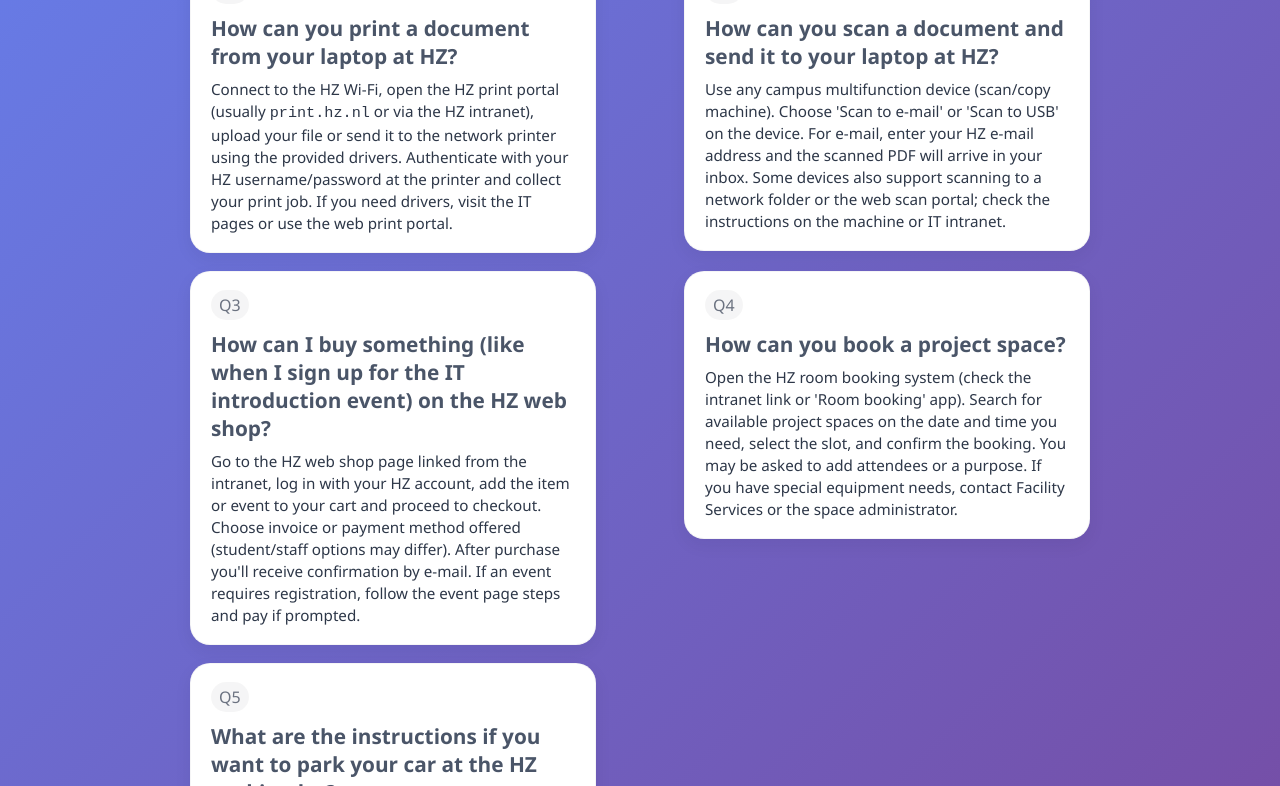
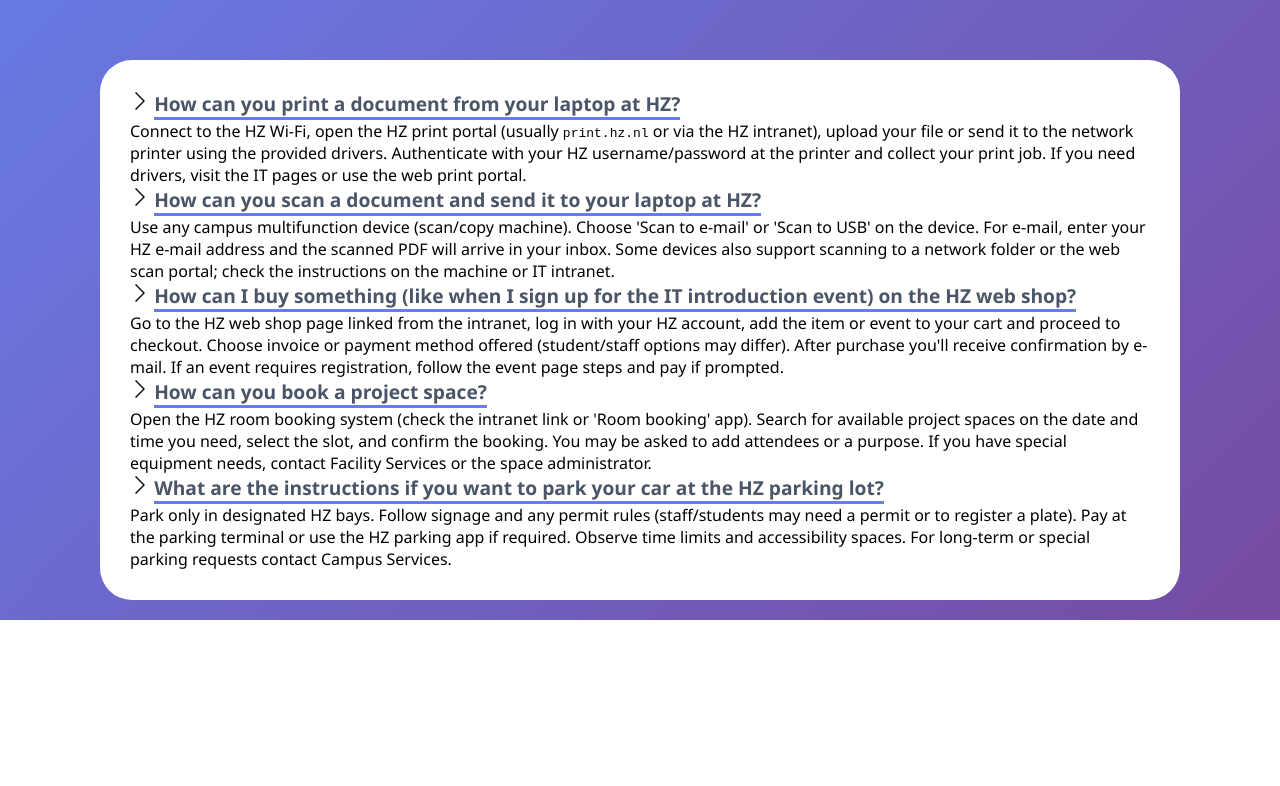
Before and after one commit to tsra0001/tsra0001.github.io, a plain HTML site: page Portfolio Website/pages/faq.html in a window 1280 px wide. Shown: the part 183-969 px from the top of the page. After the commit the page ends 803 px from the top, so only its background shows below. Drawn offline with Linux system fonts and the light colour scheme.

Commit message:
Redo faq page

```diff
--- a/Portfolio Website/css/style.css
+++ b/Portfolio Website/css/style.css
@@ -11,6 +11,7 @@ body {
     background: linear-gradient(135deg, #667eea 0%, #764ba2 100%);
     min-height: 100vh;
     overflow-x: hidden;
+    padding-top: 3rem;
 }
 
 /* Main content container */
@@ -31,6 +32,12 @@ body {
 .hero h1 {
     font-size: 3.5em;
     margin-bottom: 10px;
+    text-shadow: 2px 2px 4px rgba(0, 0, 0, 0.3);
+    animation: fadeInUp 1s ease-out 0.3s both;
+}
+
+.hero h2 {
+    font-size: 2.5em;
     text-shadow: 2px 2px 4px rgba(0, 0, 0, 0.3);
     animation: fadeInUp 1s ease-out 0.3s both;
 }
@@ -116,6 +123,37 @@ body {
     margin-bottom: 20px;
     font-size: 1.1em;
 }
+
+
+
+/* FAQ css */
+.wrap {
+    background-color: white;
+    border-radius: 2rem;
+    margin: auto 2.5rem auto 2.5rem;
+    padding: 30px;
+}
+
+.questionItem h2 {
+    color: #4a5568;
+    font-weight: bold;
+}
+
+.questionItem h2, img {
+    display: inline-block;
+    font-size: 1.2rem;
+}
+
+.questionItem h2 {
+    border-bottom: 3px solid #667eea;
+}
+
+.questionItem img {
+    transform: rotate(-90deg);
+}
+
+
+
 
 /* Image container with overlay */
 .image-container {
@@ -228,78 +266,6 @@ body {
     margin-top: 0;
 }
 
-/* FAQ Section */
-.wrap {
-    max-width: 900px;
-    margin: 0 auto;
-}
-
-/* FAQ grid layout */
-.grid {
-    display: grid;
-    grid-template-columns: 1fr 1fr;
-    gap: 18px 28px;
-    align-items: start;
-    margin-top: 30px;
-}
-
-/* FAQ question cards */
-.question {
-    background: #ffffff;
-    border-radius: 20px;
-    padding: 18px 20px;
-    box-shadow: 0 6px 18px rgba(15, 23, 42, 0.06);
-    border: 1px solid rgba(15, 23, 42, 0.04);
-}
-
-.q {
-    font-weight: 600;
-    margin: 0 0 8px;
-    color: #4a5568;
-    font-size: 1.3em;
-}
-
-.a {
-    color: #2d3748;
-    margin: 0;
-    font-size: 0.95rem;
-    line-height: 1.45
-}
-
-/* Column positioning for FAQ items */
-.item.left {
-    grid-column: 1;
-    margin-right: 30px;
-}
-
-.item.right {
-    grid-column: 2;
-    margin-left: 30px;
-}
-
-/* Mobile FAQ layout */
-@media (max-width:680px) {
-    .grid {
-        grid-template-columns: 1fr;
-    }
-
-    .item.right,
-    .item.left {
-        grid-column: auto
-    }
-}
-
-/* Helper styles for labels */
-.small {
-    display: inline-block;
-    font-size: 1;
-    padding: 4px 8px;
-    border-radius: 999px;
-    background: rgba(15, 23, 42, 0.04);
-    color: #6b7280;
-    margin-bottom: 10px;
-}
-
 /* Dashboard/Study Table */
 .study-table table {
     width: 100%;
@@ -383,6 +349,9 @@ body {
 
 
 
+
+
+
 /* Navbar css */
 .navbar {
   display: flex;
@@ -390,7 +359,11 @@ body {
   justify-content: space-between;
   padding: 1rem 2rem;
   background: #4b2a98;
-  position: relative;
+  position: fixed;
+  top: 0;            /* stick to top */
+  left: 0;
+  width: 100%;       /* span full width */
+  z-index: 1000;
 }
 
 /* heading pinned left */
--- a/Portfolio Website/pages/faq.html
+++ b/Portfolio Website/pages/faq.html
@@ -23,16 +23,17 @@
         </nav>
     </div>
 
+    <div class="hero">
+        <h2>Frequently Asked Questions — HZ</h2>
+    </div>
 
-    <div class="wrap">
-        <h1>Frequently Asked Questions — HZ</h1>
+    <div class="container">
 
-        <div class="grid" role="list">
+        <div class="wrap">
 
-            <!-- 1. left -->
-            <div class="question item left" role="listitem">
-                <div class="small">Q1</div>
-                <p class="q">How can you print a document from your laptop at HZ?</p>
+            <div class="questionItem">
+                <img src="../assets/down_arrow.png" width="20px" height="20px">
+                <h2>How can you print a document from your laptop at HZ?</h2>
                 <p class="a">Connect to the HZ Wi-Fi, open the HZ print portal (usually <code>print.hz.nl</code> or via
                     the HZ intranet), upload your file or send it to the network printer using the provided drivers.
                     Authenticate with your HZ username/password at the printer and collect your print job. If you need
@@ -40,10 +41,9 @@
             </div>
 
 
-            <!-- 2. right -->
-            <div class="question item right" role="listitem">
-                <div class="small">Q2</div>
-                <p class="q">How can you scan a document and send it to your laptop at HZ?</p>
+            <div class="questionItem">
+                <img src="../assets/down_arrow.png" width="20px" height="20px">
+                <h2>How can you scan a document and send it to your laptop at HZ?</h2>
                 <p class="a">Use any campus multifunction device (scan/copy machine). Choose 'Scan to e-mail' or 'Scan
                     to USB' on the device. For e-mail, enter your HZ e-mail address and the scanned PDF will arrive in
                     your inbox. Some devices also support scanning to a network folder or the web scan portal; check the
@@ -51,11 +51,10 @@
             </div>
 
 
-            <!-- 3. left -->
-            <div class="question item left" role="listitem">
-                <div class="small">Q3</div>
-                <p class="q">How can I buy something (like when I sign up for the IT introduction event) on the HZ web
-                    shop?</p>
+            <div class="questionItem">
+                <img src="../assets/down_arrow.png" width="20px" height="20px">
+                <h2>How can I buy something (like when I sign up for the IT introduction event) on the HZ web
+                    shop?</h2>
                 <p class="a">Go to the HZ web shop page linked from the intranet, log in with your HZ account, add the
                     item or event to your cart and proceed to checkout. Choose invoice or payment method offered
                     (student/staff options may differ). After purchase you'll receive confirmation by e-mail. If an
@@ -63,10 +62,9 @@
             </div>
 
 
-            <!-- 4. right -->
-            <div class="question item right" role="listitem">
-                <div class="small">Q4</div>
-                <p class="q">How can you book a project space?</p>
+            <div class="questionItem">
+                <img src="../assets/down_arrow.png" width="20px" height="20px">
+                <h2>How can you book a project space?</h2>
                 <p class="a">Open the HZ room booking system (check the intranet link or 'Room booking' app). Search for
                     available project spaces on the date and time you need, select the slot, and confirm the booking.
                     You may be asked to add attendees or a purpose. If you have special equipment needs, contact
@@ -74,10 +72,9 @@
             </div>
 
 
-            <!-- 5. left -->
-            <div class="question item left" role="listitem">
-                <div class="small">Q5</div>
-                <p class="q">What are the instructions if you want to park your car at the HZ parking lot?</p>
+            <div class="questionItem">
+                <img src="../assets/down_arrow.png" width="20px" height="20px">
+                <h2>What are the instructions if you want to park your car at the HZ parking lot?</h2>
                 <p class="a">Park only in designated HZ bays. Follow signage and any permit rules (staff/students may
                     need a permit or to register a plate). Pay at the parking terminal or use the HZ parking app if
                     required. Observe time limits and accessibility spaces. For long-term or special parking requests
```
Also changed, not shown: Portfolio Website/assets/down_arrow.png (added).
